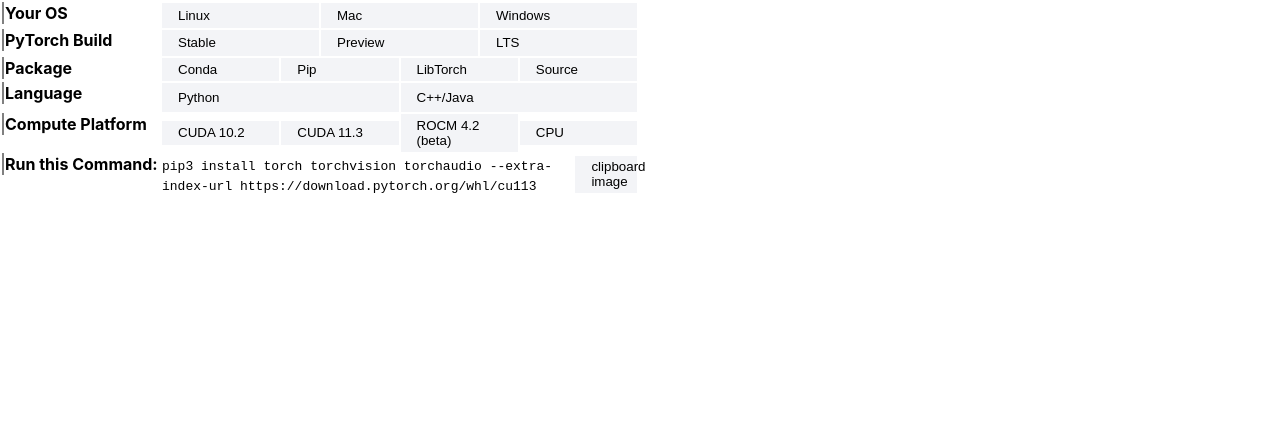
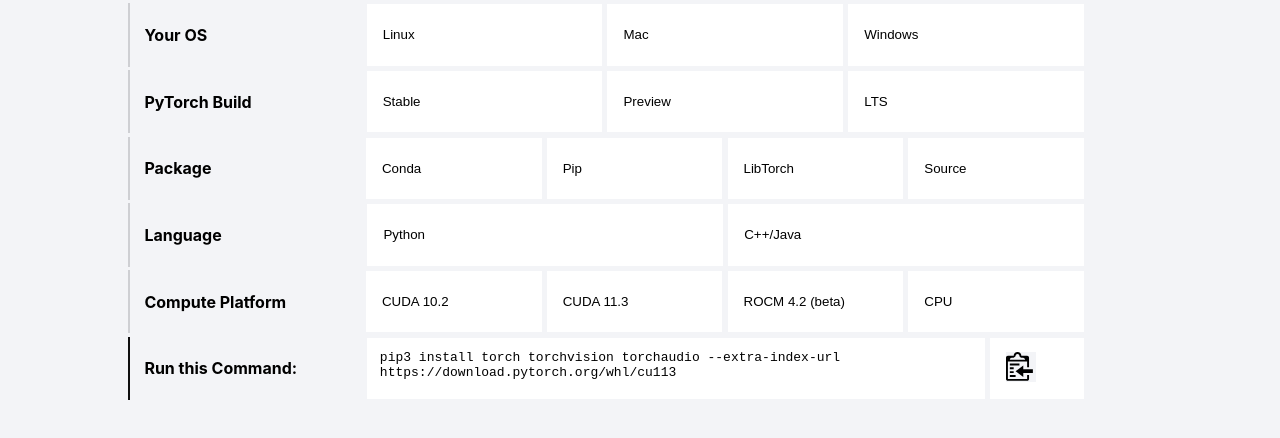
Before and after one commit to kitoshi/pytorch-install, a Next.js app: page / in a window 1280 px wide. Shown: the top 438 px of the page. Built offline with nearby package versions, Linux system fonts and the light colour scheme.

Commit message:
css styling state boilerplate

```diff
--- /dev/null
+++ b/components/copy.js
@@ -0,0 +1,15 @@
+export default function CopySVG(props) {
+  return (
+    <svg
+      viewBox='0 0 1000 1000'
+      height='30'
+      width='30'
+      xmlns='http://www.w3.org/2000/svg'
+      role='img'
+      background='transparent'
+    >
+      <title>Copy to Clipboard</title>
+      <path d='M704 896H64V320h640v192h64V192c0-35-29-64-64-64H512C512 57 455 0 384 0S256 57 256 128H64c-35 0-64 29-64 64v704c0 35 29 64 64 64h640c35 0 64-29 64-64V768h-64v128zM192 192h64s64-29 64-64 29-64 64-64 64 29 64 64 32 64 64 64h64s64 29 64 64H128c0-39 28-64 64-64zm-64 512h128v-64H128v64zm448-128V448L320 640l256 192V704h320V576H576zM128 832h192v-64H128v64zm320-448H128v64h320v-64zM256 512H128v64h128v-64z' />
+    </svg>
+  )
+}
--- a/pages/index.js
+++ b/pages/index.js
@@ -1,6 +1,7 @@
 import Head from 'next/head'
 import Image from 'next/image'
 import { useState, useEffect } from 'react'
+import CopySVG from '../components/copy'
 
 export default function Home() {
   const [button, setActive] = useState([])
@@ -89,7 +90,9 @@
             </td>
           </tr>
           <tr>
-            <th>Run this Command:</th>
+            <th style={{ borderLeft: '2px solid #0f0f0f' }}>
+              Run this Command:
+            </th>
             <td style={{ width: '65%' }}>
               <code>
                 pip3 install torch torchvision torchaudio --extra-index-url
@@ -104,7 +107,7 @@
                   )
                 }}
               >
-                clipboard image
+                <CopySVG />
               </button>
             </td>
           </tr>
--- a/styles/globals.css
+++ b/styles/globals.css
@@ -1,5 +1,6 @@
 * {
   box-sizing: border-box;
+  background-color: #f3f4f7;
 }
 
 html,
@@ -16,38 +17,48 @@
 }
 
 table {
-  width: 50vw;
+  width: 75vw;
   height: 50vh;
+  display: flex;
+  flex-direction: column;
+  margin-left: 10%;
 }
 
 tr {
   display: flex;
   flex-direction: row;
   text-align: left;
+  height: 100%;
   align-items: center;
+  margin-top: 0.2rem;
 }
 
 th {
-  align-self: flex-start;
+  display: flex;
+  height: 100%;
   width: 25%;
-  height: 100%;
-  border-left: 2px solid gray;
+  border-left: 2px solid #cecfd3;
   text-align: left;
+  align-items: center;
+  justify-content: flex-start;
+  padding-left: 1.5%;
 }
 
 td {
   width: 25%;
   height: 100%;
+  margin-right: 0.2rem;
 }
 
 button {
-  background-color: #f3f4f7;
+  background-color: white;
   width: 100%;
   height: 100%;
   border: 2px solid transparent;
   padding: 2%;
   text-align: left;
   padding-left: 14px;
+  cursor: pointer;
 }
 
 button.focus {
@@ -72,14 +83,17 @@
 }
 
 code {
+  display: inline-block;
   text-align: left;
-  padding-top: 2%;
+  padding: 2%;
+  background-color: white;
+  height: 100%;
 }
 
 th:active {
   border-left: 2px solid black;
 }
 
-* {
-  box-sizing: border-box;
+svg {
+  z-index: 2;
 }
```
Also changed, not shown: 1 other file (tests, documents, lock files or other folders).
